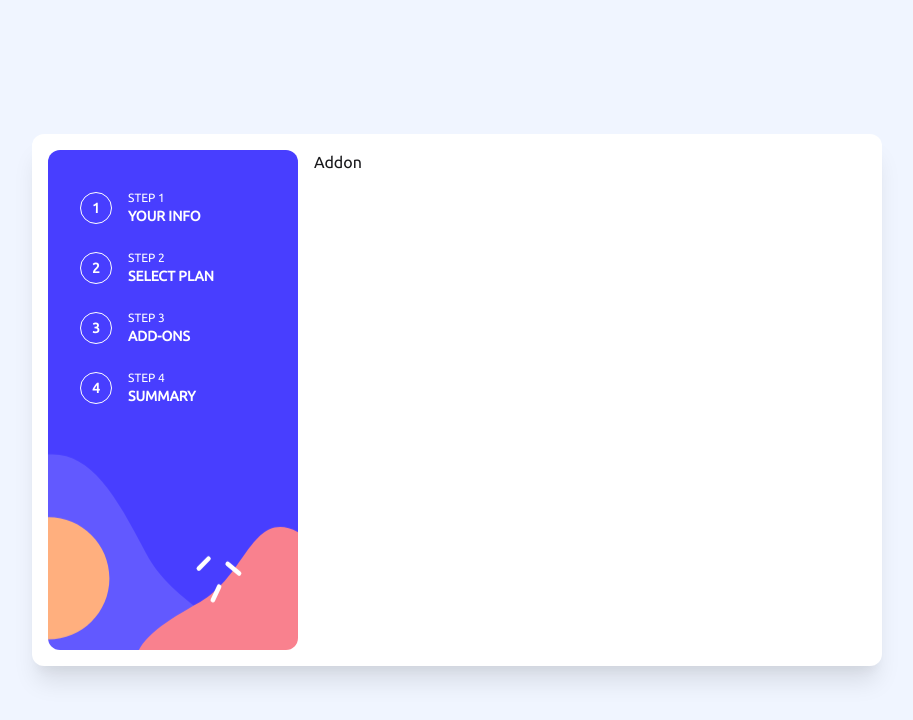
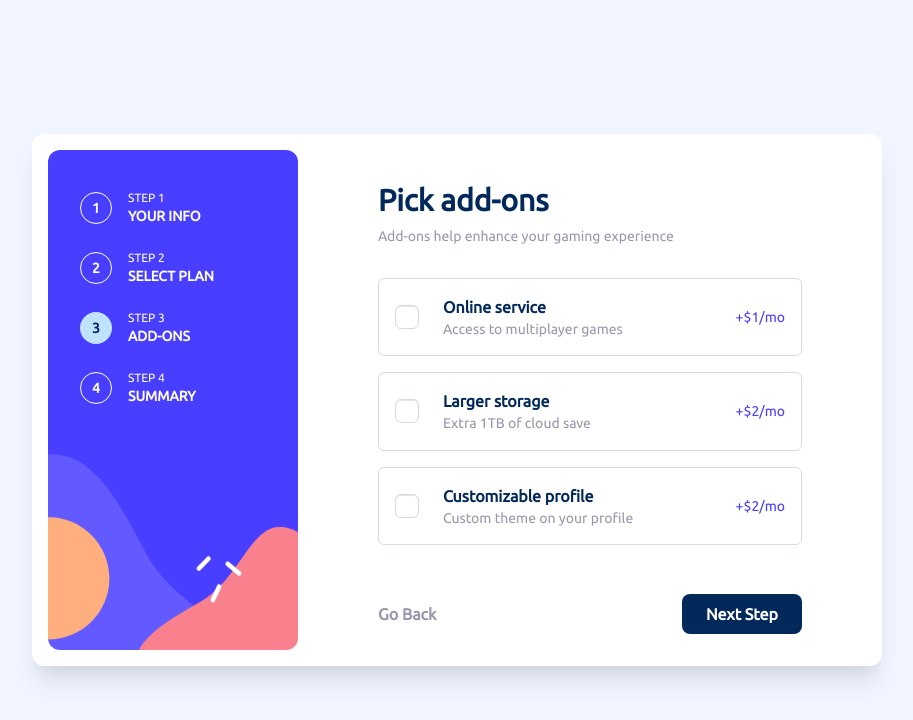
Before and after one commit to chanwinharold/multi-step-form-main, a React (Vite) app in the folder frontend/: page /addon in a window 1280 px wide. Shown: the top 720 px of the page, without its empty margins (183-1096 px from the left). Built offline with nearby package versions, Linux system fonts and the light colour scheme.

Commit message:
Add-ons page added

```diff
--- a/frontend/src/assets/styles/style.css
+++ b/frontend/src/assets/styles/style.css
@@ -79,7 +79,6 @@
             background-color: var(--color-primary-blue-200);
         }
     }
-
     .section-two {
         main:has(&) section:first-child article:nth-child(2) div:first-child {
             color: var(--color-primary-blue-950);
@@ -87,6 +86,14 @@
             background-color: var(--color-primary-blue-200);
         }
     }
+    .section-three {
+        main:has(&) section:first-child article:nth-child(3) div:first-child {
+            color: var(--color-primary-blue-950);
+            border-color: transparent !important;
+            background-color: var(--color-primary-blue-200);
+        }
+    }
+
 
     .input-field {
         width: 100%;
--- a/frontend/src/components/Addon/Addon.jsx
+++ b/frontend/src/components/Addon/Addon.jsx
@@ -1,9 +1,92 @@
-import React from 'react'
+import React, { useState, useContext } from 'react'
+import { Link } from 'react-router';
+import AllInfoContext from '../../contexts/AllInfoContext';
 
 function Addon() {
+  const Addons = [
+    {
+      title : "Online service",
+      desc : "Access to multiplayer games",
+      monthly_price : 1,
+      yearly_price : 10
+    },
+    {
+      title : "Larger storage",
+      desc : "Extra 1TB of cloud save",
+      monthly_price : 2,
+      yearly_price : 20
+    },
+    {
+      title : "Customizable profile",
+      desc : "Custom theme on your profile",
+      monthly_price : 2,
+      yearly_price : 20
+    }
+  ]
+  const [personalInfo, _] = useContext(AllInfoContext)
+
   return (
-    <section className='section-three'>Addon</section>
+    <section className='section-three w-full px-16 pt-6 pb-4 flex flex-col gap-8'>
+      <header>
+        <h1 className="text-3xl font-bold my-2 text-primary-blue-950">
+          Pick add-ons
+        </h1>
+        <p className="text-sm font-light text-neutral-grey-500">
+          Add-ons help enhance your gaming experience
+        </p>
+      </header>
+      <form noValidate={true} className="h-full grid">
+        <fieldset className='grid gap-4'>
+          <legend className='not-visible'>Choose your add-ons</legend>
+          {Addons.map((addon, index) => (
+            <Choice
+              key={`${index}_${addon.title.replace(" ", "_")}`}
+              addon={addon}
+              period={personalInfo ?  personalInfo.period_billing : "Monthly"}
+            />
+          ))}
+        </fieldset>
+
+        <div className="place-self-end w-full flex justify-between items-center">
+          <Link
+            to={"/plan"}
+            className="font-bold text-neutral-grey-500 hover:text-primary-blue-950 transition-colors duration-300"
+          >
+            Go Back
+          </Link>
+          <button className="btn-primary" type="submit">
+            Next Step
+          </button>
+        </div>
+      </form>
+    </section>
   )
 }
 
 export default Addon;
+
+function Choice({addon, period}) {
+  const [checked, setChecked] = useState(false)
+
+  return (
+    <label className={`${checked ? "border-primary-purple-600" : null} hover:border-primary-purple-600 transition-all duration-300 rounded-md px-4 py-2 border border-neutral-purple-200 w-full flex justify-between items-center gap-8 cursor-pointer`} htmlFor={addon.title.replace(" ", "_")}>
+      <div className='flex gap-6 items-center'>
+        <input
+          type="checkbox"
+          name="Add_ons"
+          value={addon.title}
+          onChange={()=>setChecked(v=>!v)}
+          id={addon.title.replace(" ", "_")}
+          className="on-checked checkbox bg-transparent border-neutral-purple-200 rounded-md checked:bg-primary-purple-600 checked:text-neutral-white"
+        />
+        <div className="grid">
+          <strong className="text-primary-blue-950 text-md font-bold">
+            {addon.title}{" "}
+          </strong>
+          <p className="text-neutral-grey-500 text-sm">{addon.desc}</p>
+        </div>
+      </div>
+      <p className="text-primary-purple-600 text-sm">+${period==="Monthly" ? `${addon.monthly_price}/mo` : `${addon.yearly_price}/yr`}</p>
+    </label>
+  );
+}
--- a/frontend/src/components/Plan/Plan.jsx
+++ b/frontend/src/components/Plan/Plan.jsx
@@ -79,7 +79,7 @@ function Plan() {
               type="checkbox"
               checked={checked}
               onChange={() => setChecked((v) => !v)}
-              className="toggle checked:bg-primary-purple-600 bg-primary-blue-950 text-white"
+              className="toggle bg-primary-blue-950 text-white"
             />
           </label>
           <strong
--- a/frontend/src/components/Sidebar/Sidebar.jsx
+++ b/frontend/src/components/Sidebar/Sidebar.jsx
@@ -19,7 +19,7 @@ function Sidebar() {
   ];
 
   return (
-    <section className="w-[250px] min-h-[500px] flex flex-col gap-6 bg-sidebar-img rounded-xl px-8 py-10">
+    <section className="min-w-[250px] min-h-[500px] flex flex-col gap-6 bg-sidebar-img rounded-xl px-8 py-10">
       {Steps.map(step => (
         <Step key={step.number} number={step.number} title={step.title} />
       ))}
```
